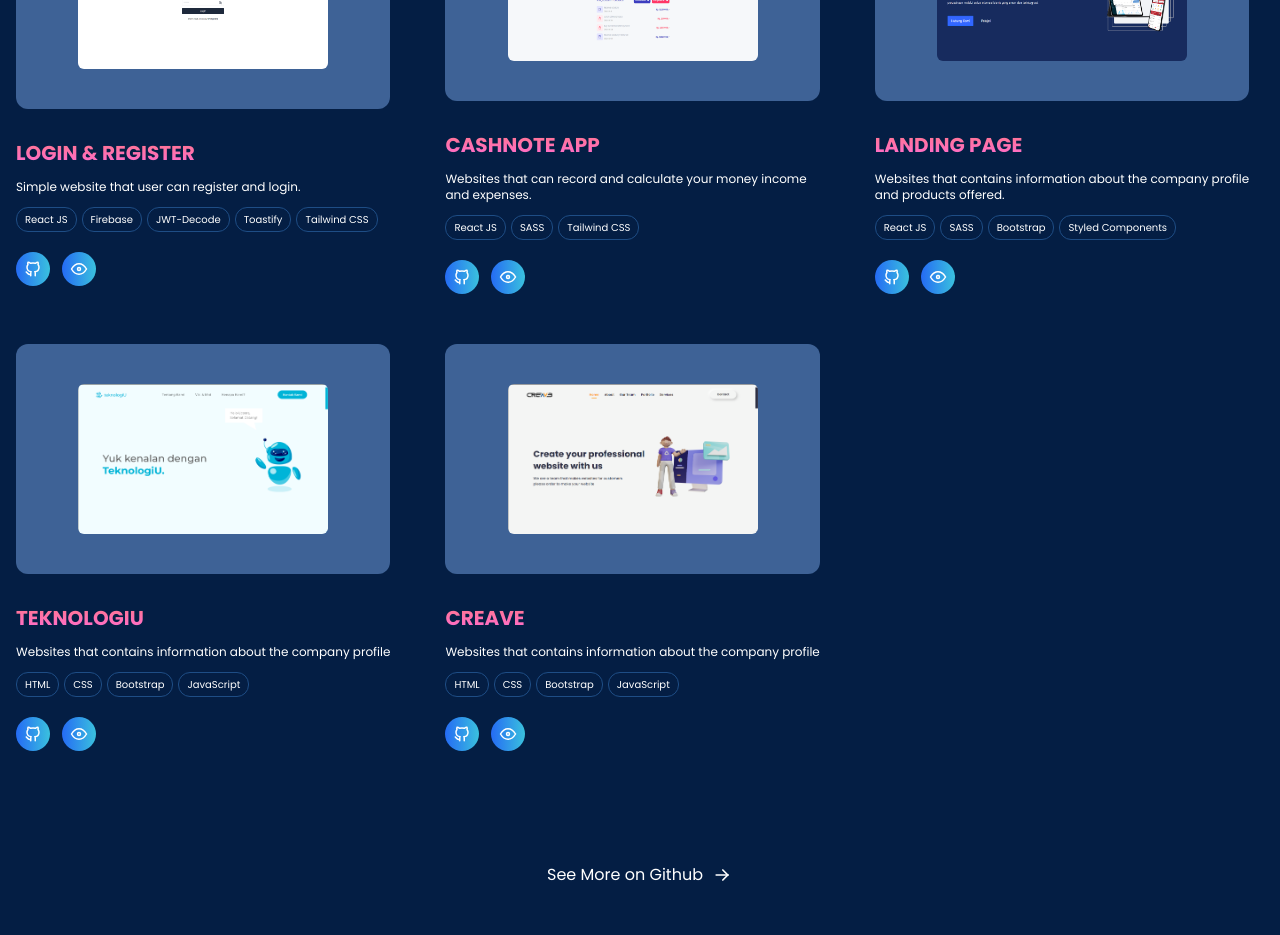
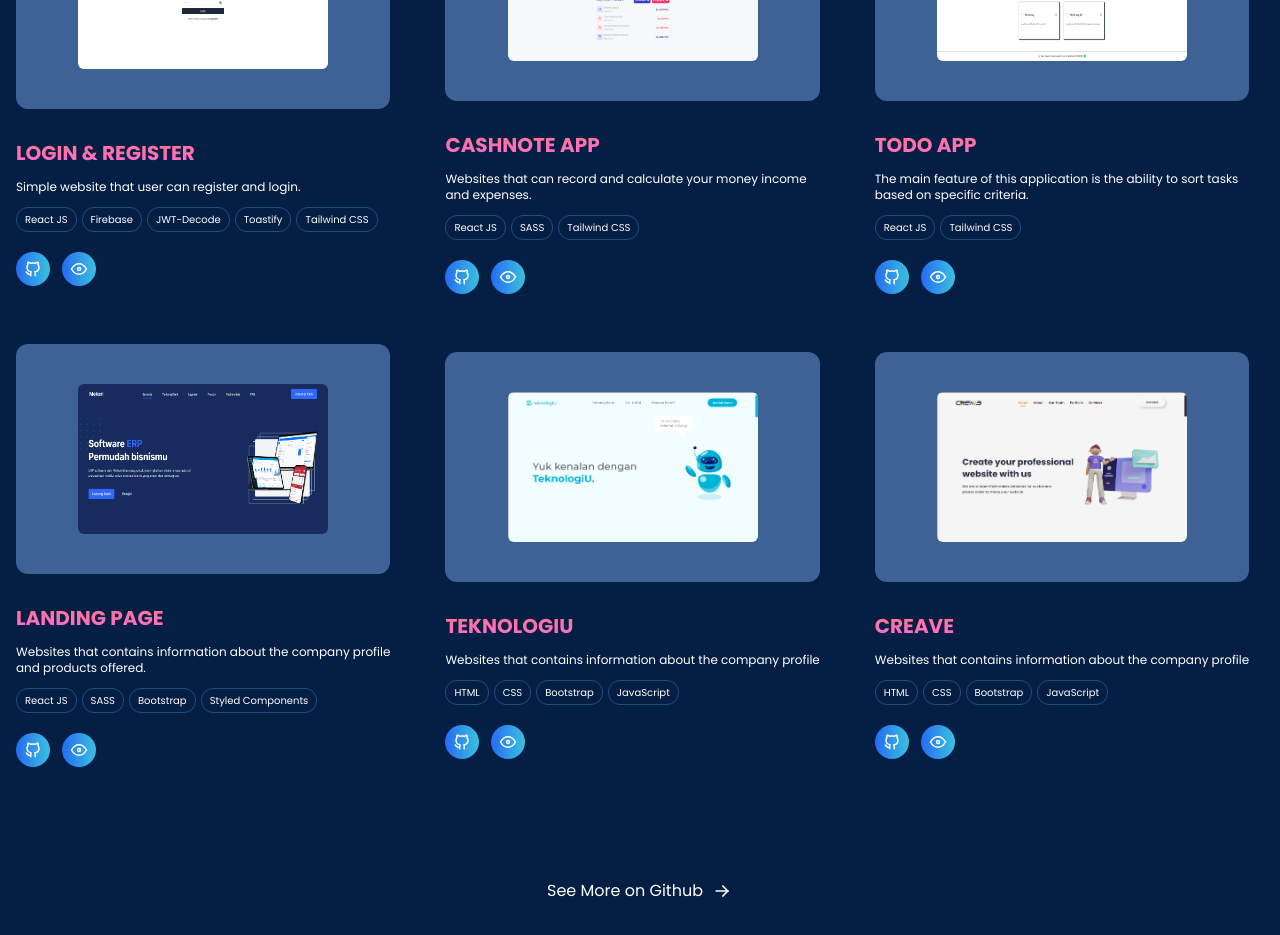
Before and after one commit to ramaherdianto/rama-portfolio, a React (Vite) app: page / in a window 1280 px wide. Shown: the part 2520-3455 px from the top of the page. Built offline with nearby package versions, Linux system fonts and the light colour scheme.

Commit message:
add more project

```diff
--- a/src/data/ProjectData.js
+++ b/src/data/ProjectData.js
@@ -6,6 +6,7 @@ import TechU from '../assets/teknologiu.png';
 import Creave from '../assets/creave.png';
 import LoginWeb from '../assets/loginweb.png';
 import Catemu from '../assets/Catemu-1.png';
+import Todo from '../assets/todo.png';
 
 export const ProjectData = [
     {
@@ -59,6 +60,16 @@ export const ProjectData = [
         },
     },
     {
+        img: Todo,
+        name: 'TODO APP',
+        desc: 'The main feature of this application is the ability to sort tasks based on specific criteria.',
+        tools: ['React JS', 'Tailwind CSS'],
+        link: {
+            github: 'https://github.com/ramaherdianto/todoapp.git',
+            demo: 'https://todoapp-ram.netlify.app/',
+        },
+    },
+    {
         img: Page,
         name: 'LANDING PAGE',
         desc: 'Websites that contains information about the company profile and products offered.',
```
Also changed, not shown: src/assets/todo.png (added).
